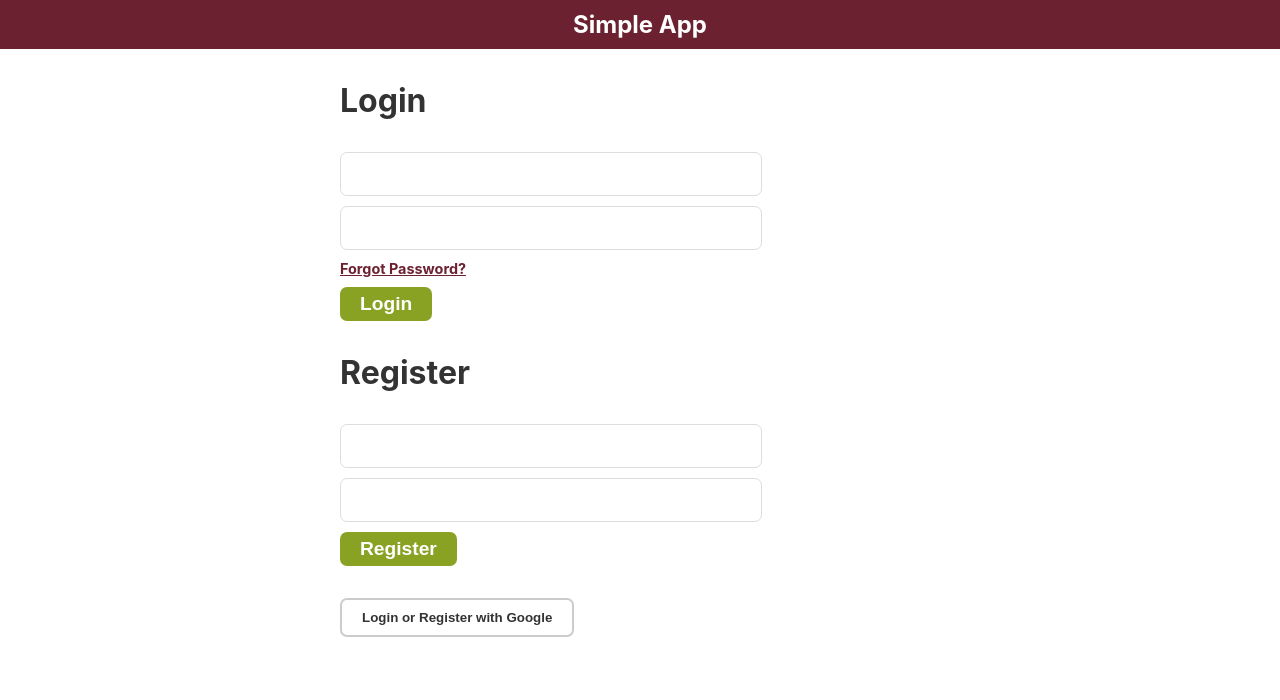
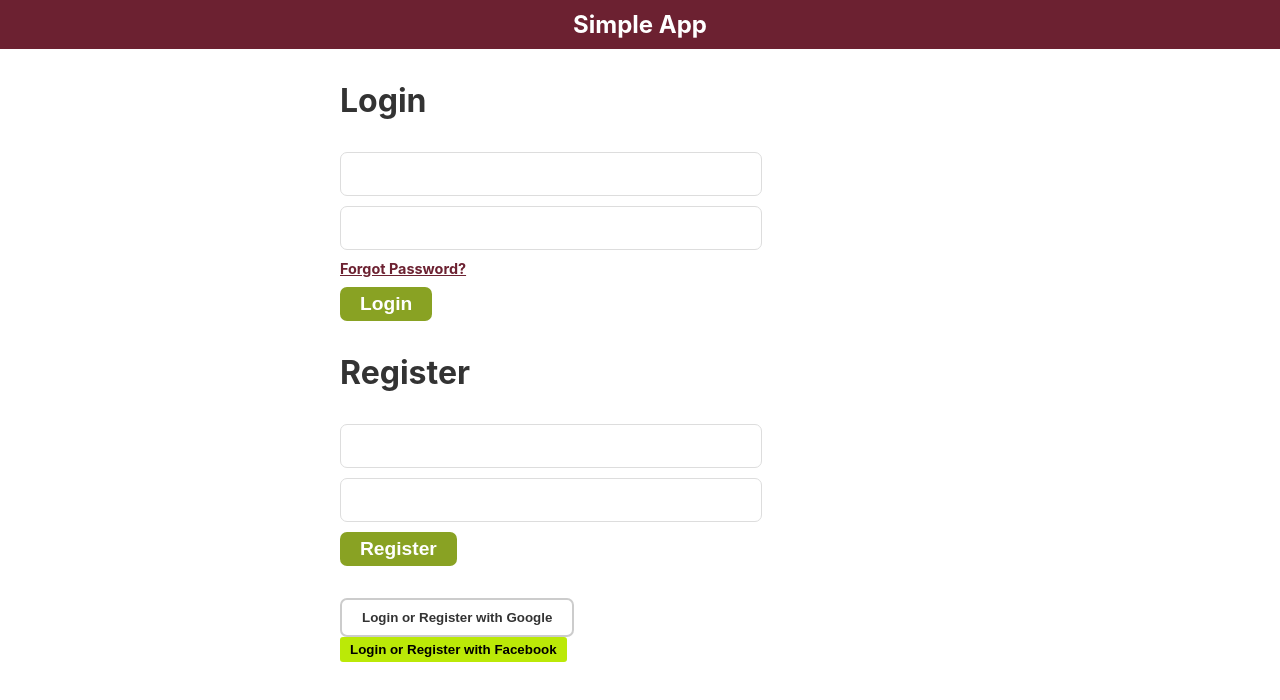
Before and after one commit to tamalchowdhury/simplelogin2, a React (Create React App) app: page / in a window 1280 px wide. Shown: the top 700 px of the page. Built offline with nearby package versions, Linux system fonts and the light colour scheme; no server answers.

Commit message:
adds fb login functionality

```diff
--- a/src/App.jsx
+++ b/src/App.jsx
@@ -4,6 +4,7 @@ import './App.css'
 // Import the functions you need from the SDKs you need
 import { initializeApp } from 'firebase/app'
 import {
+  FacebookAuthProvider,
   GoogleAuthProvider,
   browserLocalPersistence,
   createUserWithEmailAndPassword,
@@ -29,6 +30,7 @@ const firebaseConfig = {
 const app = initializeApp(firebaseConfig)
 const auth = getAuth(app)
 const provider = new GoogleAuthProvider()
+const fbProvider = new FacebookAuthProvider()
 
 setPersistence(auth, browserLocalPersistence)
 
@@ -72,6 +74,16 @@ function GoogleButton({ authHandler }) {
     <div>
       <button onClick={authHandler} className="button google-button">
         Login or Register with Google
+      </button>
+    </div>
+  )
+}
+
+function FacebookButton({ authHandler }) {
+  return (
+    <div>
+      <button onClick={authHandler} className="button facebook-button">
+        Login or Register with Facebook
       </button>
     </div>
   )
@@ -131,12 +143,24 @@ function App() {
         const credential = GoogleAuthProvider.credentialFromResult(result)
         const token = credential.accessToken
 
-        console.log('credential', credential)
-        console.log('google token', token)
         const { user } = result
         handleLoginState({ user })
       })
       .catch((err) => console.log('error with google login', err))
+  }
+
+  function facebookLogin() {
+    signInWithPopup(auth, fbProvider)
+      .then((result) => {
+        const credential = FacebookAuthProvider.credentialFromResult(result)
+        const token = credential.accessToken
+
+        console.log('result', result)
+
+        const { user } = result
+        handleLoginState({ user })
+      })
+      .catch((err) => console.log('error with facebook login', err))
   }
 
   function UnAuthenticatedApp() {
@@ -145,6 +169,7 @@ function App() {
         <Form formFn={login} submitButton="Login" />
         <Form formFn={register} submitButton="Register" />
         <GoogleButton authHandler={googleLogin} />
+        <FacebookButton authHandler={facebookLogin} />
       </>
     )
   }
```
